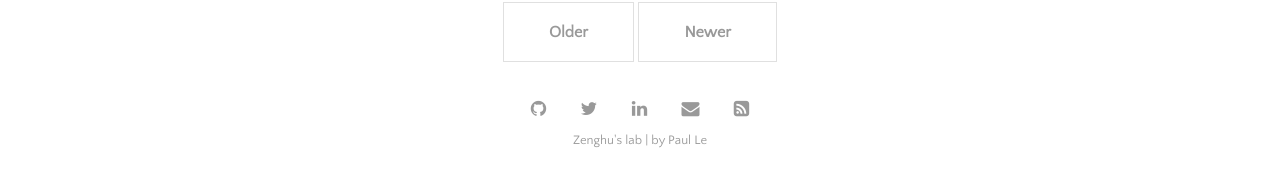
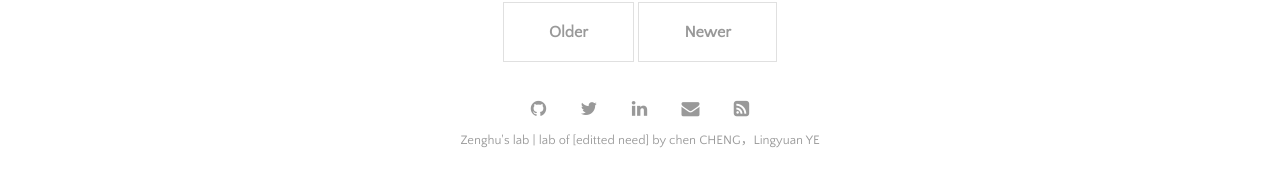
Before and after one commit to ZenghuPKU/zenghupku.github.io, a Jekyll site: the page built from index.html, in a window 1280 px wide and 900 px high, scrolled down 2456 px. Shown: the part 714-897 px from the top of the window. Built offline with Jekyll 4.4.1, drawn with Linux system fonts in a browser that asks for light colours; the list of posts is cut into pages by our own code; some of the changed text lies outside the part shown.

Commit message:
Update _config.yml

```diff
--- a/_config.yml
+++ b/_config.yml
@@ -21,8 +21,8 @@ plugins:             [jekyll-paginate, jekyll-sitemap, jekyll-feed, jekyll-seo-t
 
 # Customise atom feed settings (this is where Jekyll-Feed gets configuration information)
 title:		           "Zenghu's lab"
-description:	       ''
-author:              'Paul Le'
+description:	       'lab of [editted need]'
+author:              'chen CHENG，Lingyuan YE'
 
 # RSS 2.0 can be used instead of Atom by uncommenting following two lines
 #feed:
```
